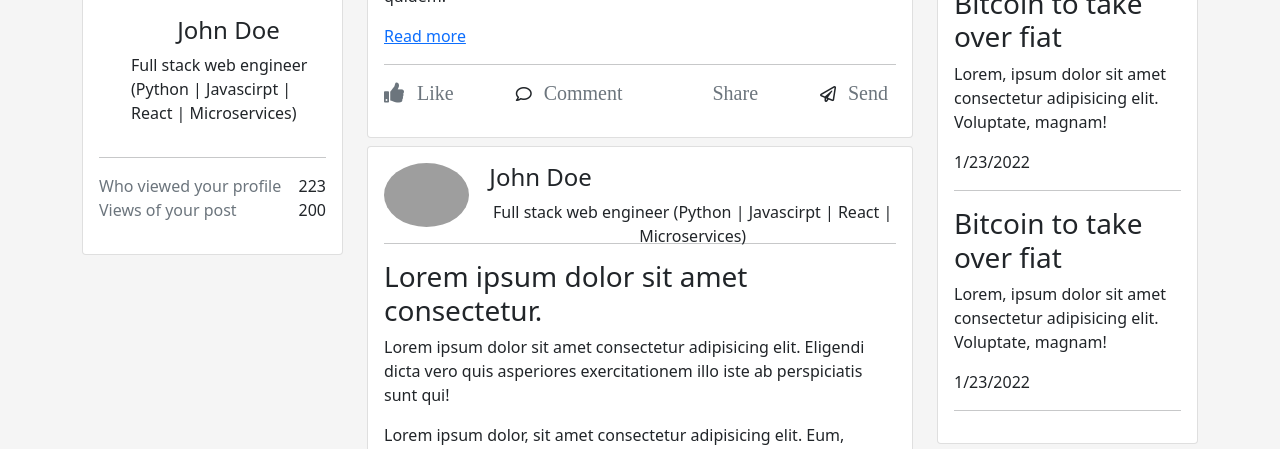
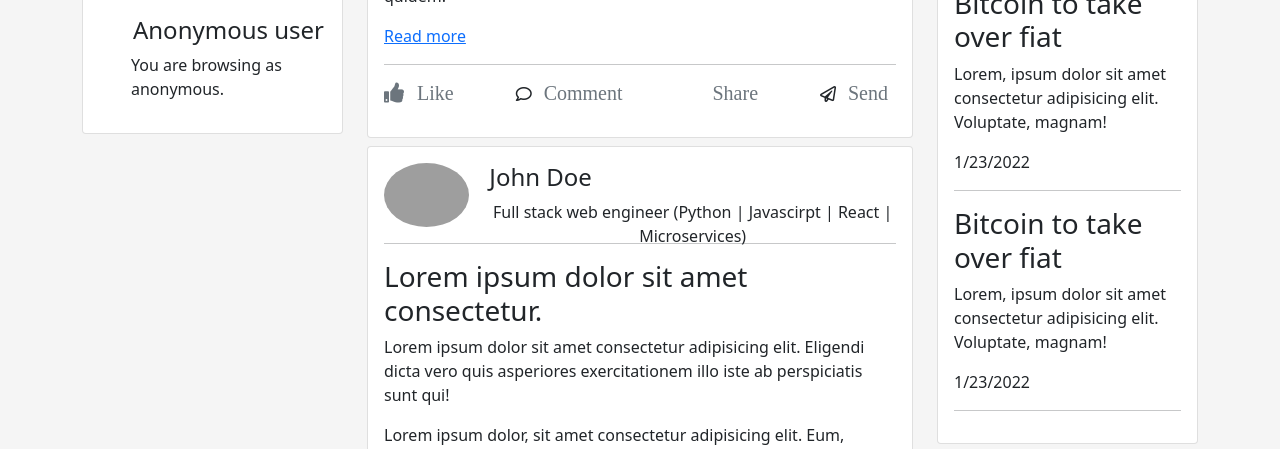
Before and after one commit to Makeem49/Legit_connet, a Flask app: page / in a window 1280 px wide. Shown: the part 733-1182 px from the top of the page. Run offline with Flask 2, Linux system fonts and the light colour scheme; tables that the repository leaves empty hold one stand-in row (values such as "Sample post"); some libraries are stand-ins or nearby versions; grey boxes are pictures that could not be loaded.

Commit message:
Adding anonymous

```diff
--- a/app_folder/templates/components/profile_summary.html
+++ b/app_folder/templates/components/profile_summary.html
@@ -2,10 +2,10 @@
     <div class="card-body">
         <div class="d-flex justify-content-center">
             <!-- <h5><img src="https://randomuser.me/api/portraits/women/12.jpg" class="rounded-circle mb-3"> -->
-                <img src="{{current_user.create_avatar_image(s=200)}}" alt=""
-                class="rounded-circle mb-3">
+            <img src="{{current_user.create_avatar_image(s=200)}}" alt="" class="rounded-circle mb-3">
             </h5>
         </div>
+        {% if current_user.is_authenticated %}
         <div class="d-flex justify-content-center">
             <ul>
                 <h4 class="card-title text-center">John Doe</h4>
@@ -26,5 +26,13 @@
             <p>200</p>
 
         </div>
+        {% else %}
+        <div class="d-flex justify-content-center">
+            <ul>
+                <h4 class="card-title text-center">Anonymous user</h4>
+                <p class="card-text">You are browsing as anonymous.</p>
+            </ul>
+        </div>
+        {% endif %}
     </div>
 </div>
```
